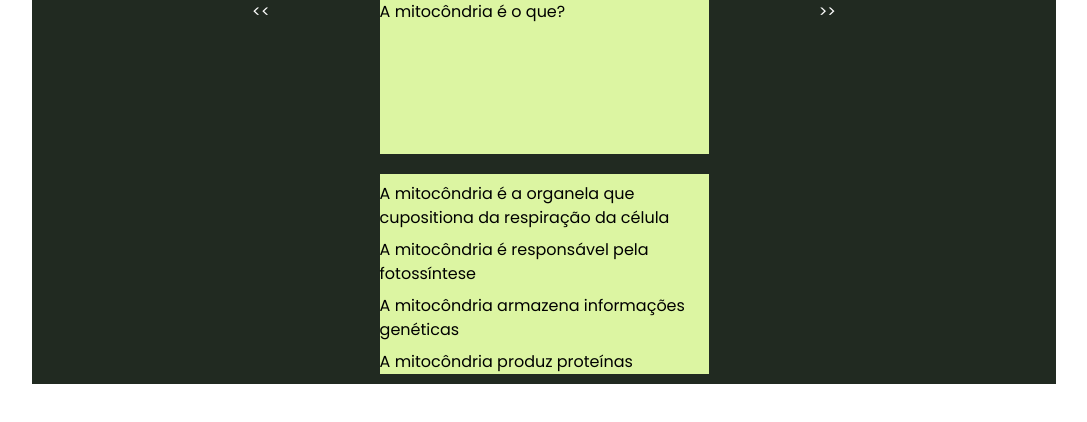
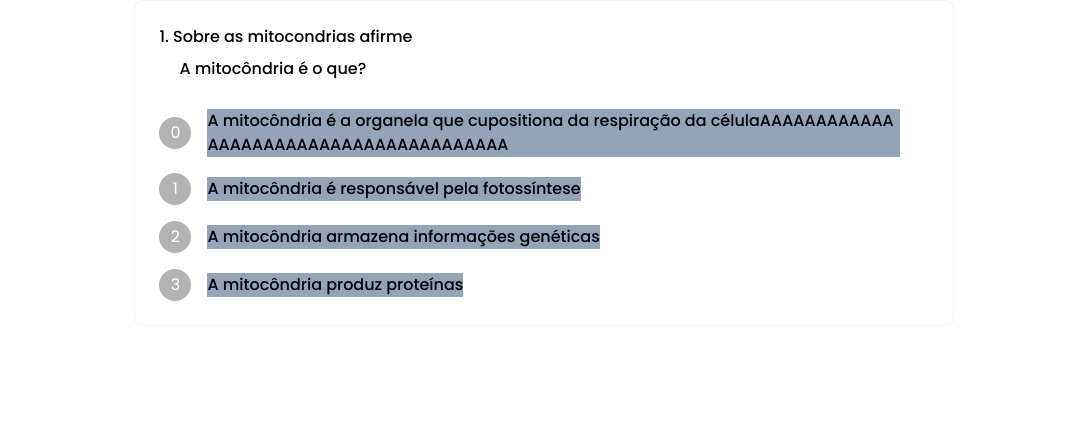
Before and after one commit to fabricadesoftware-ifc/fabricaHistologia_frontend, a Vue app: page /test in a window 1280 px wide. Shown: the top 422 px of the page, without its empty margins (96-1183 px from the left). Built offline with nearby package versions, Linux system fonts and the light colour scheme.

Commit message:
FEAT: Testing and Adding functions to components #56

```diff
--- a/dev-dist/sw.js
+++ b/dev-dist/sw.js
@@ -82,7 +82,7 @@ define(['./workbox-b5f7729d'], (function (workbox) { 'use strict';
     "revision": "3ca0b8505b4bec776b69afdba2768812"
   }, {
     "url": "index.html",
-    "revision": "0.q6opqo4m8l"
+    "revision": "0.vlo7k11ajg8"
   }], {});
   workbox.cleanupOutdatedCaches();
   workbox.registerRoute(new workbox.NavigationRoute(workbox.createHandlerBoundToURL("index.html"), {
--- a/src/components/portal/quiz/AnswerOptionsQuiz.vue
+++ b/src/components/portal/quiz/AnswerOptionsQuiz.vue
@@ -1,22 +1,29 @@
 <script setup>
 
 const props = defineProps({
-  datas: {
-    type: Object
+  data_answer: {
+    type: Array
   },
 })
 
+const selectAnswer = (answer) => {
+    if (answer.corrected) {
 
-
+        return true
+    } else {
+        return false
+    }
+}
 </script>
 
 <template>
-        <div v-for="(item, index) in props.datas" :key="index" class="flex flex-row flex-nowrap w-96 h-9 items-center gap-4">
+        <div v-for="(item, index) in props.data_answer" :key="index" class="flex flex-row flex-nowrap w-[100%] h-auto items-center gap-4" @click="selectAnswer(item)">
 
           <div class="size-8 rounded-full bg-black/30 flex items-center justify-center text-white">
-            {{ item.QuestionLetter }}
+            {{ index }}
           </div>
-          <h4 class="text-base font-medium ">{{item.QuestionText}}</h4>
-
+          <div class="max-w-[90%] lg:max-w-[80%] sm:max-w-[70%] break-all bg-slate-400">
+          <h4 class="text-base font-medium">{{item.option}}</h4>
+          </div>
         </div>
 </template>
--- a/src/components/portal/quiz/Question.vue
+++ b/src/components/portal/quiz/Question.vue
@@ -1,32 +1,23 @@
 <script setup>
 
 const props = defineProps({
-  datas: {
+  data_question: {
     type: Object
   },
+  index: {
+    type: Number
+  }
 })
 
 </script>
 
 <template>
       <div>
-        <h4 class="text-base font-medium">1. Pergunta:</h4>
+        <h4 class="text-base font-medium">{{ props.index + '. ' + props.data_question.title }}</h4>
 
-        <ol class="list-inside mt-2 mb-2">
-          <li>
-            <p class="mx-5 mt-1 text-base font-medium font-poppins">(I) Teste</p>
-          </li>
-
-          <li>
-            <p class="mx-5 mt-1 text-base font-medium font-poppins">(II) Teste</p>
-          </li>
-
-          <li>
-            <p class="mx-5 mt-1 text-base font-medium font-poppins">(III) Teste</p>
-          </li>
-        </ol>
-
-        <h4 class="mx-5 text-base font-medium">Bla bla bla, nos homens:</h4>
+        <div class="list-inside mt-2 mb-2">
+            <p class="mx-5 mt-1 text-base font-medium font-poppins">{{ props.data_question.question }}</p>
+        </div>
       </div>
 
 </template>
--- a/src/components/portal/quiz/QuizQuestion.vue
+++ b/src/components/portal/quiz/QuizQuestion.vue
@@ -1,36 +1,31 @@
 <script setup>
+import {ref} from 'vue'
 import ContainerGlobal from '../../layout/ContainerGlobal.vue';
 import AnswerQuiz from './AnswerOptionsQuiz.vue';
 import Question from './Question.vue'
 
+const props = defineProps({
+  data_question: {
+    type: Array
+  },
+  data_answer: {
+    type: Array
+  },
+  index: {
+    type: Number
+  }
+})
 
-const datas = [
-  {
-    QuestionLetter: 'A',
-    QuestionText: 'apenas I,II,III',
-    AnswerNumber: 1
-  },
-  {
-    QuestionLetter: 'B',
-    QuestionText: 'apenas I,II,III',
-    AnswerNumber: 2
-  },
-  {
-    QuestionLetter: 'Cu',
-    QuestionText: 'apenas I,II,III',
-    AnswerNumber: 3
-  }
-]
-
+const currentQuestion = ref(1)
 </script>
 
 <template>
   <ContainerGlobal>
     <div class="flex flex-col gap-5 border border-gray-100 p-6 rounded-lg">
-      <Question/>
+      <Question :data_question="item" :index="item.position" v-for="item, index in props.data_question" :key="index"  v-show="currentQuestion == item.position"/>
 
       <div class="flex flex-col gap-4">
-        <AnswerQuiz :datas="datas"></AnswerQuiz>
+        <AnswerQuiz :data_answer="props.data_answer" />
       </div>
 
     </div>
--- a/src/router/index.js
+++ b/src/router/index.js
@@ -17,11 +17,6 @@ const router = createRouter({
       path: '/login',
       name: 'login',
       component: () => import('@/views/auth/LoginView.vue')
-    },
-    {
-      path: '/testcomponents',
-      name: 'testcomponents',
-      component: () => import('@/views/TestComponents.vue')
     },
     {
       path: '/portal',
--- a/src/views/Test.vue
+++ b/src/views/Test.vue
@@ -1,18 +1,19 @@
 <script setup>
-import ContainerGlobal from '@/components/layout/ContainerGlobal.vue';
 import { computed, ref } from 'vue';
+import {ContainerGlobal, QuizQuestion} from '@/components/';
+
 
 const question = ref([
-    {position: 1, question: 'A mitocôndria é o que?'},
-    {position: 2, question: 'Qual é a função dos ribossomos?'},
-    {position: 3, question: 'Qual é a principal função do núcleo celular?'},
-    {position: 4, question: 'O que é a membrana plasmática?'},
-    {position: 5, question: 'O que é o retículo endoplasmático rugoso?'},
-    {position: 6, question: 'Qual é a função do complexo de Golgi?'}
+    {position: 1, question: 'A mitocôndria é o que?', title: 'Sobre as mitocondrias afirme'},
+    {position: 2, question: 'Qual é a função dos ribossomos?', title: 'Sobre as mitocondrias afirme'},
+    {position: 3, question: 'Qual é a principal função do núcleo celular?', title: 'Sobre as mitocondrias afirme'},
+    {position: 4, question: 'O que é a membrana plasmática?', title: 'Sobre as mitocondrias afirme'},
+    {position: 5, question: 'O que é o retículo endoplasmático rugoso?', title: 'Sobre as mitocondrias afirme'},
+    {position: 6, question: 'Qual é a função do complexo de Golgi?', title: 'Sobre as mitocondrias afirme'}
 ]);
 
 const answer = ref([
-    {position: 1, corrected: true, option: 'A mitocôndria é a organela que cupositiona da respiração da célula', comment_answer: 'pois ela respira porra', question: 1},
+    {position: 1, corrected: true, option: 'A mitocôndria é a organela que cupositiona da respiração da célulaAAAAAAAAAAAAAAAAAAAAAAAAAAAAAAAAAAAAAAA', comment_answer: 'pois ela respira porra', question: 1},
     {position: 2, corrected: false, option: 'A mitocôndria é responsável pela fotossíntese', comment_answer: 'não, isso é função dos cloroplastos', question: 1},
     {position: 3, corrected: false, option: 'A mitocôndria armazena informações genéticas', comment_answer: 'isso é papel do núcleo', question: 1},
     {position: 4, corrected: false, option: 'A mitocôndria produz proteínas', comment_answer: 'isso é função dos ribossomos', question: 1},
@@ -69,25 +70,6 @@ const selectAnswer = (answer) => {
 </script>
 <template>
     <ContainerGlobal>
-        <div class="w-full h-96 bg-[#212a21] flex justify-center">
-            <div>
-                <button class="text-white" @click="previousSection()"><<</button>
-            </div>
-            <div class="flex flex-col items-center">
-            <div class="w-3/5 h-2/5 bg-[#dcf5a2]">
-                <span v-for="(q, index) in question" :key="index" v-show="currentQuestion == q.position"><h2>{{ q.question }}</h2></span>
-            </div>
-            <div class="w-3/5 relative mt-5 bg-[#dcf5a2]">
-                <span v-for="(a, index) in answer" :key="index" v-show="currentQuestion == a.question" >
-                    <p v-show="watchCorrect">{{ a.corrected ? 'Correta' : 'Errada' }}</p><h2 class="mt-2" @click="selectAnswer(a), watchCorrect = !watchCorrect" :class="!watchCorrect ? 'bg-none' : selectAnswer(a) ? 'bg-green-500 border-2 border-[#309737] rounded-md' : 'bg-red-500 border-2 border-[#912d2d] rounded-md'">{{ a.option }}</h2>
-                <p v-show="watchCorrect">{{ a.comment_answer }}</p>
-                </span>
-            </div>
-            </div>
-
-            <div>
-                <button class="text-white" @click="nextSection()">>></button>
-            </div>
-        </div>
+        <QuizQuestion :data_answer="answer.filter(s => s.question == 1)" :data_question="question" :index="question.position" />
     </ContainerGlobal>
 </template>
```
Also changed, not shown: src/components/index.js (+7 -1 lines).
